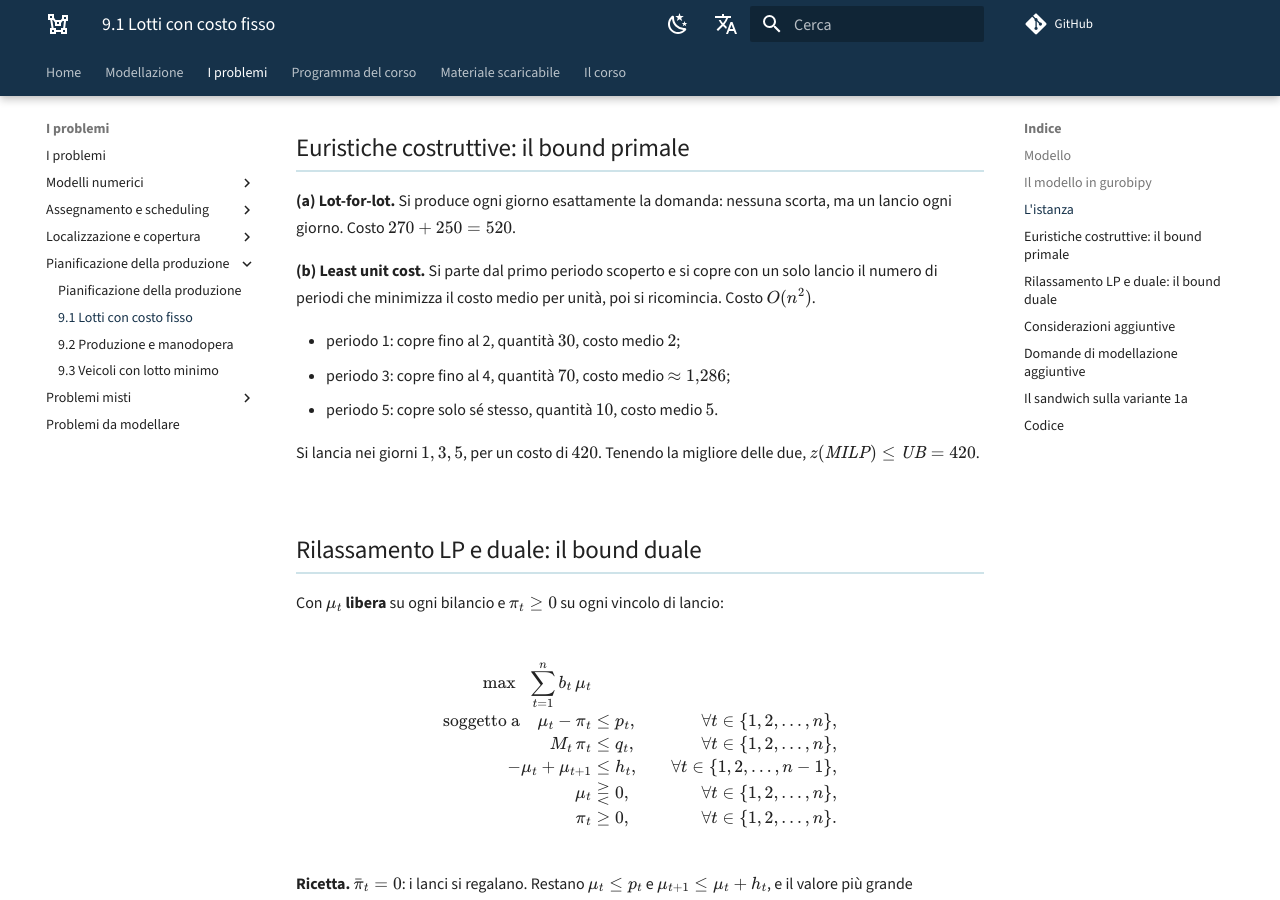
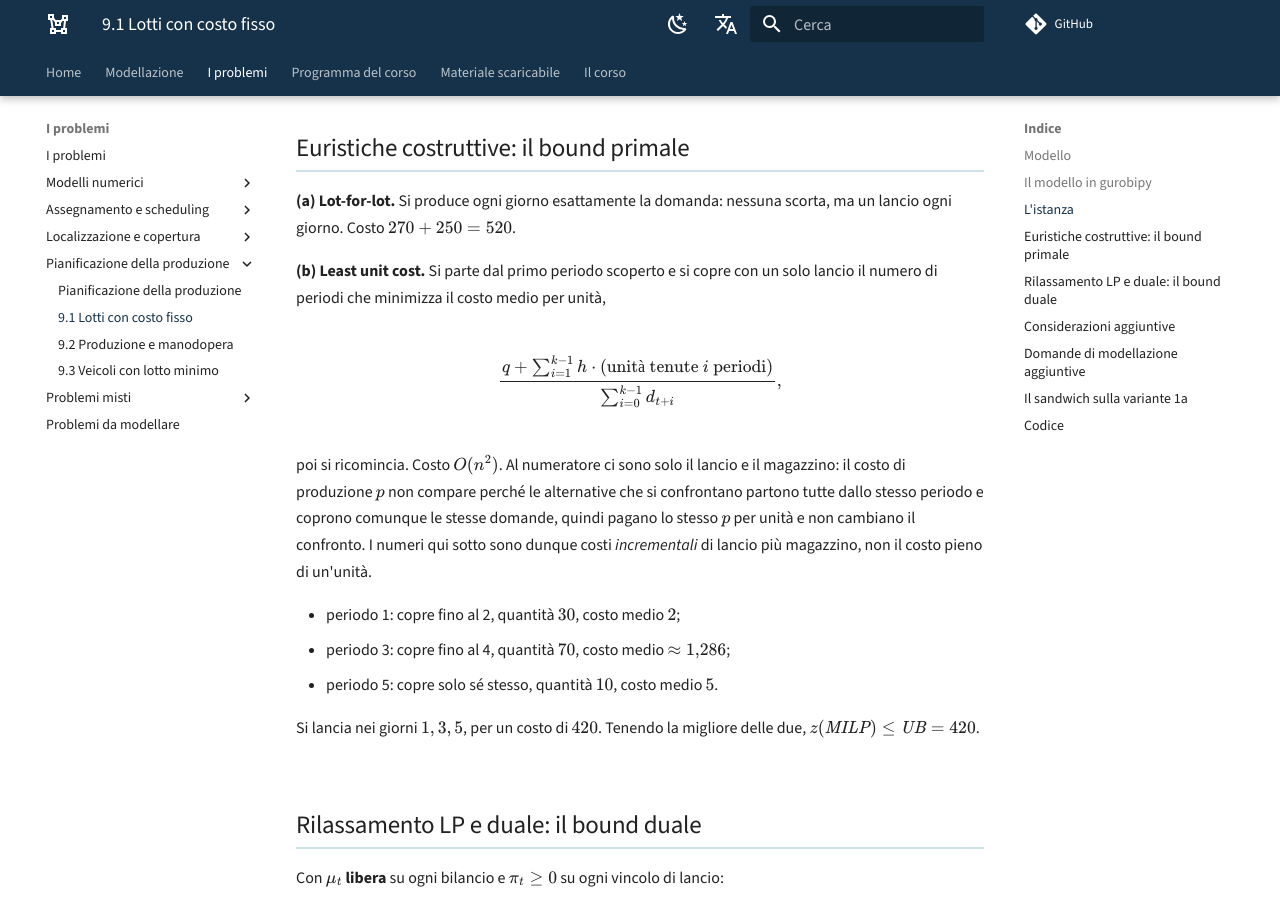
Before and after one commit to fabiofurini/modellazione-mip, an MkDocs documentation site: the page built from docs/produzione-1.md, in a window 1280 px wide and 900 px high, scrolled down 2273 px. Built offline with MkDocs 1.6.1 and Material for MkDocs 9.7.7, drawn with Linux system fonts in a browser that asks for light colours; comment, search, counter and statistics services are not loaded.

Commit message:
I dollari in pagina, e le due rifiniture che restavano
Nella scatola sulla mutua esclusione del 10.1, la versione inglese aveva un
blocco `$$...$$` dentro un elemento di lista. Arithmatex ci mette dentro uno
span dentro un altro span, MathJax si ferma e in pagina restano i dollari ---
e la lista si spezza. L'italiano la stessa cosa la diceva in linea, giusto:
ora anche l'inglese. In CI c'e' un controllo che cerca gli span annidati nel
sito costruito, cosi' non torna.

Nella card del 10.3 dell'indice dei misti c'erano ancora le «quantita' intere»:
sono continue, con lotto minimo.

Nel 9.1 i costi medi della least unit cost --- 2, 1,286, 5 --- sono costi
incrementali di lancio piu' magazzino: il costo di produzione non compare
perche' le alternative confrontate partono dallo stesso periodo e coprono le
stesse domande, quindi pagano lo stesso p per unita'. Ora c'e' scritto, con la
formula.

Co-Authored-By: Claude Opus 5 <noreply@anthropic.com>

```diff
--- a/docs/produzione-1.md
+++ b/docs/produzione-1.md
@@ -101,8 +101,17 @@ $n = 5$ giorni, $r_0 = r_n = 0$, domanda totale $110$ unità.
 scorta, ma un lancio ogni giorno. Costo $270 + 250 = 520$.
 
 **(b) Least unit cost.** Si parte dal primo periodo scoperto e si copre con un
-solo lancio il numero di periodi che minimizza il costo medio per unità, poi si
-ricomincia. Costo $O(n^2)$.
+solo lancio il numero di periodi che minimizza il costo medio per unità,
+
+$$\frac{q + \sum_{i=1}^{k-1} h \cdot (\text{unità tenute } i \text{ periodi})}
+       {\sum_{i=0}^{k-1} d_{t+i}} ,$$
+
+poi si ricomincia. Costo $O(n^2)$. Al numeratore ci sono solo il lancio e il
+magazzino: il costo di produzione $p$ non compare perché le alternative che si
+confrontano partono tutte dallo stesso periodo e coprono comunque le stesse
+domande, quindi pagano lo stesso $p$ per unità e non cambiano il confronto. I
+numeri qui sotto sono dunque costi *incrementali* di lancio più magazzino, non
+il costo pieno di un'unità.
 
 - periodo 1: copre fino al 2, quantità $30$, costo medio $2$;
 - periodo 3: copre fino al 4, quantità $70$, costo medio $\approx 1{,}286$;
```
Also changed, not shown: docs/misti.md (+2 -2 lines), 2 other files.
